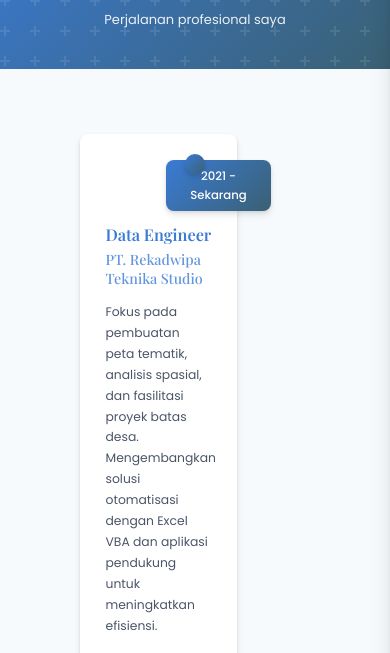
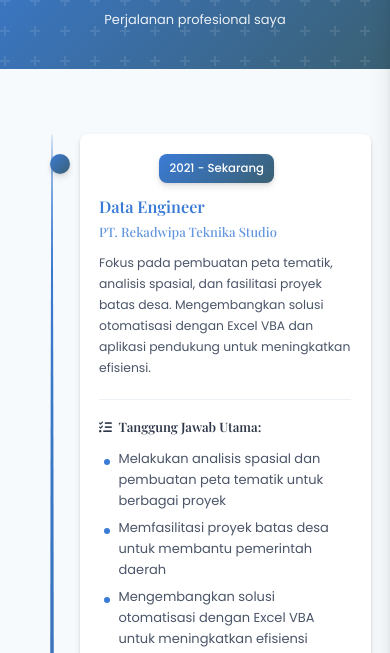
Before and after one commit to HaidiHedwod12/haidihedwod12.github.io, a plain HTML site: page experience.html in a window 390 px wide. Shown: the part 124-777 px from the top of the page. Drawn offline with nearby package versions, Linux system fonts and the light colour scheme.

Commit message:
Update experience-styles.css

```diff
--- a/assets/css/experience-styles.css
+++ b/assets/css/experience-styles.css
@@ -192,6 +192,59 @@
 .rating span {
     color: var(--text-medium);
     margin-left: 0.5rem;
+}
+
+/* Media queries untuk tampilan mobile */
+@media screen and (max-width: 767px) {
+    .timeline-wrapper::before {
+        left: 30px;
+        transform: none;
+    }
+
+    .timeline-dot {
+        left: 30px;
+        transform: none;
+    }
+
+    .timeline-content {
+        width: calc(100% - 80px);
+        float: right;
+        margin-left: 60px;
+    }
+
+    /* Hapus alternating layout */
+    .timeline-block:nth-child(odd) .timeline-content,
+    .timeline-block:nth-child(even) .timeline-content {
+        float: right;
+    }
+
+    .timeline-date {
+        font-size: 0.9rem;
+        padding: 0.4rem 0.8rem;
+    }
+
+    .timeline-title {
+        font-size: 1.3rem;
+    }
+
+    .timeline-company {
+        font-size: 1rem;
+    }
+}
+
+@media screen and (max-width: 576px) {
+    .timeline-content {
+        width: calc(100% - 60px);
+        padding: var(--spacing-md);
+    }
+
+    .timeline-title {
+        font-size: 1.2rem;
+    }
+
+    .timeline-details h5 {
+        font-size: 1rem;
+    }
 }
 
 /* Skills Section */
```
